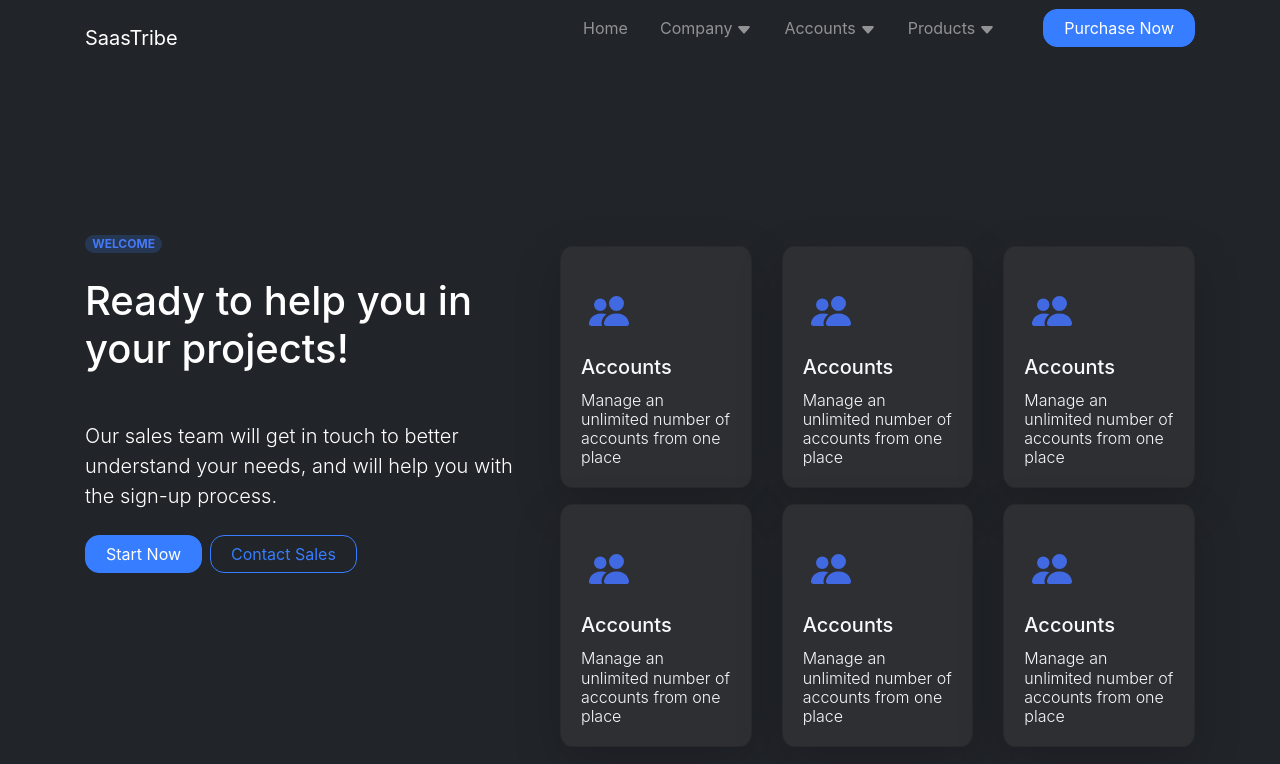
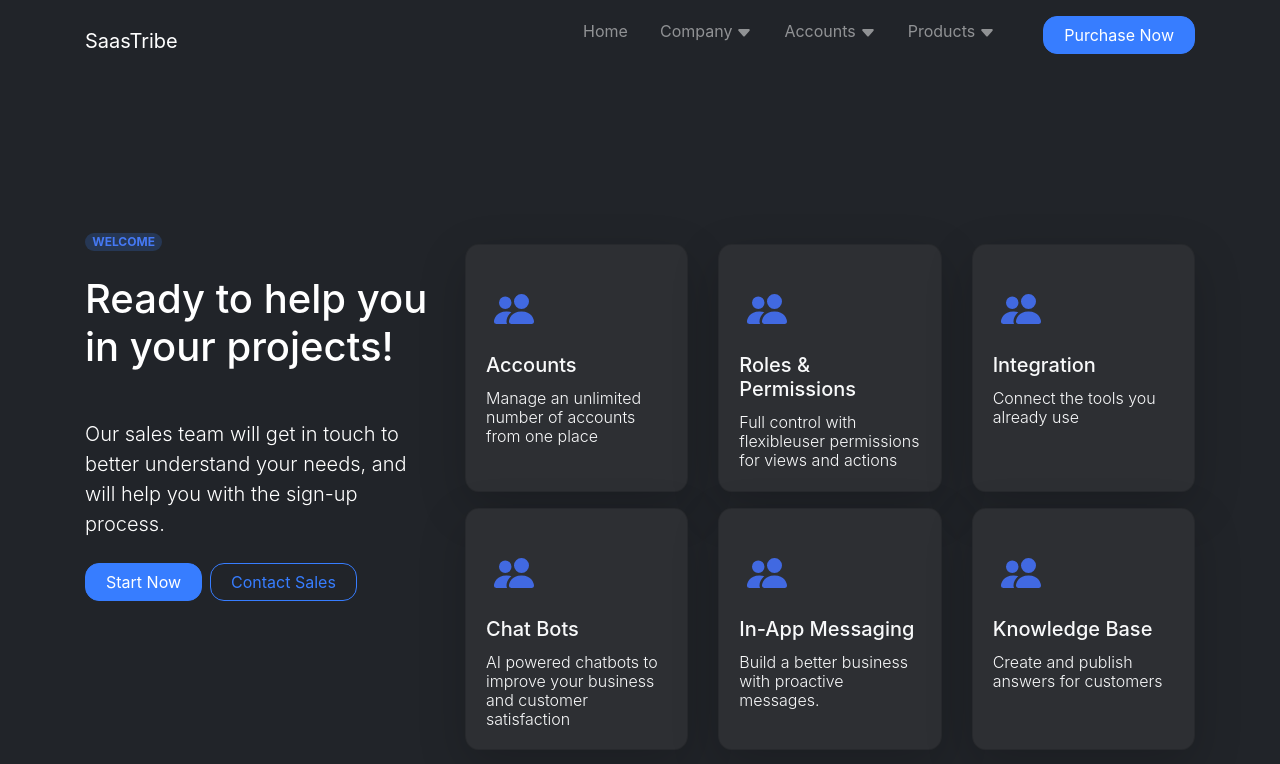
Before and after one commit to UserSina/react-saastribe-challenge, a React (Create React App) app: page / in a window 1280 px wide. Shown: the top 764 px of the page. Built offline with nearby package versions, Linux system fonts and the light colour scheme.

Commit message:
Finish api request & subscription cancel

```diff
--- a/package.json
+++ b/package.json
@@ -6,11 +6,13 @@
     "@testing-library/jest-dom": "^5.14.1",
     "@testing-library/react": "^11.2.7",
     "@testing-library/user-event": "^12.8.3",
+    "axios": "^0.21.1",
     "bootstrap": "^4.6.0",
     "react": "^17.0.2",
     "react-bootstrap": "^1.6.1",
     "react-bootstrap-icons": "^1.5.0",
     "react-dom": "^17.0.2",
+    "react-router-dom": "^5.2.0",
     "react-scripts": "4.0.3",
     "web-vitals": "^1.1.2"
   },
--- a/src/App.js
+++ b/src/App.js
@@ -1,13 +1,20 @@
+import { BrowserRouter as Router, Switch, Route } from 'react-router-dom';
 import './App.css';
+
 import AppNavbar from './layout/AppNavbar';
+
 import Home from './pages/Home';
+import Comments from './pages/Comments';
 
 function App() {
   return (
-    <div>
+    <Router>
       <AppNavbar />
-      <Home />
-    </div>
+      <Switch>
+        <Route exact path="/" component={Home} />
+        <Route exact path="/comments" component={Comments} />
+      </Switch>
+    </Router>
   );
 }
 
--- /dev/null
+++ b/src/api/CommentsAPI.js
@@ -0,0 +1,5 @@
+import { API } from './index';
+
+export const getComments = async (cancelToken) => {
+  return await API.get('/comments?_limit=5', { cancelToken: cancelToken });
+};
--- /dev/null
+++ b/src/api/index.js
@@ -0,0 +1,6 @@
+import axios from 'axios';
+
+export const baseURL = 'https://jsonplaceholder.typicode.com';
+export const API = axios.create({
+  baseURL,
+});
--- a/src/components/ServiceItem.js
+++ b/src/components/ServiceItem.js
@@ -1,15 +1,13 @@
 import { PeopleFill } from 'react-bootstrap-icons';
 
-export default function ServiceItem() {
+export default function ServiceItem({ name, description }) {
   return (
-    <article className="col-md-4 mt-3">
-      <div className="card bg-darker text-light card-radius shadow-lg">
-        <div className="card-body">
+    <article className="col-md-4 mt-3 d-flex">
+      <div className="card bg-darker text-light card-radius shadow-lg flex-fill">
+        <div className="card-body flex-fill">
           <PeopleFill className="my-4 ml-2" color="royalblue" size={40} />
-          <h5 className="card-title">Accounts</h5>
-          <p className="card-text font-weight-light h6">
-            Manage an unlimited number of accounts from one place
-          </p>
+          <h5 className="card-title">{name}</h5>
+          <p className="card-text font-weight-light h6">{description}</p>
         </div>
       </div>
     </article>
--- /dev/null
+++ b/src/constants/kStyles.js
@@ -0,0 +1,4 @@
+export const kWrapperStyle = {
+  marginTop: 'calc(25vh - 54px)',
+  marginBottom: '10vh',
+};
--- a/src/layout/AppNavbar.js
+++ b/src/layout/AppNavbar.js
@@ -1,5 +1,7 @@
 import { Container, Button, Navbar, Nav, NavDropdown } from 'react-bootstrap';
 import { CaretDownFill } from 'react-bootstrap-icons';
+
+import { Link } from 'react-router-dom';
 
 // import logoShape from '../assets/shapes/rectangle-logo.png';
 
@@ -25,7 +27,9 @@ export default function AppNavbar() {
             }}
           >
             <Nav className="ml-sm-auto mr-4" bg="dark">
-              <Nav.Link className="nav-item mr-3">Home</Nav.Link>
+              <Nav.Link as={Link} to="/" className="nav-item mr-3">
+                Home
+              </Nav.Link>
               <NavDropdown
                 className="mr-3"
                 title={
@@ -50,7 +54,7 @@ export default function AppNavbar() {
                 <CaretDownFill className="ml-1" />
               </Nav.Link>
             </Nav>
-            <Button className="btn-radius">Purchase Now</Button>
+            <Button className="btn-radius mt-2">Purchase Now</Button>
           </Navbar.Collapse>
         </Container>
       </Navbar>
--- /dev/null
+++ b/src/pages/Comments.js
@@ -0,0 +1,93 @@
+import axios from 'axios';
+
+import { useEffect, useState } from 'react';
+import { Container, Table, Spinner, Alert } from 'react-bootstrap';
+import { baseURL } from '../api';
+import { getComments } from '../api/CommentsAPI';
+
+export default function Comments() {
+  const [data, setData] = useState(null);
+  const [loading, setLoading] = useState(true);
+  const [error, setError] = useState(null);
+
+  useEffect(() => {
+    // To cancel api request if route is changed
+    const signal = axios.CancelToken.source();
+
+    setTimeout(() => {
+      getComments(signal.token)
+        .then((res) => {
+          setData(res.data);
+          setLoading(false);
+        })
+        .catch((err) => {
+          if (axios.isCancel(err)) {
+            return;
+          }
+          setError(err.message);
+          setLoading(false);
+        });
+    }, 1000);
+    return () => {
+      signal.cancel();
+    };
+  }, []);
+
+  return (
+    <Container className="mt-4">
+      <header className="text-center">
+        <h2>Comments List </h2>
+        <span className="text-center text-muted h6">
+          Fetched from{' '}
+          <a
+            className="h6"
+            target="_blank"
+            rel="noreferrer"
+            href={`${baseURL}/comments`}
+          >
+            {`${baseURL}/comments`}
+          </a>
+        </span>
+      </header>
+
+      {loading ? (
+        <section>
+          <div
+            className="row flex-column justify-content-center"
+            style={{ minHeight: 300 }}
+          >
+            <Spinner className="align-self-center mb-3" animation="grow" />
+            <span className="text-light align-self-center">
+              Fetching data...
+            </span>
+          </div>
+        </section>
+      ) : error !== null ? (
+        <Alert className="mt-3" variant="danger">
+          {error}
+        </Alert>
+      ) : (
+        <Table striped bordered hover variant="dark" className="mt-3">
+          <thead>
+            <tr>
+              <th scope="col">#</th>
+              <th scope="col">Name</th>
+              <th scope="col">Email</th>
+              <th scope="col">Body</th>
+            </tr>
+          </thead>
+          <tbody>
+            {data.map((comment) => (
+              <tr key={comment.id}>
+                <th>{comment.id}</th>
+                <td>{comment.name}</td>
+                <td>{comment.email}</td>
+                <td>{comment.body}</td>
+              </tr>
+            ))}
+          </tbody>
+        </Table>
+      )}
+    </Container>
+  );
+}
--- a/src/pages/Home.js
+++ b/src/pages/Home.js
@@ -1,16 +1,19 @@
 import { Container, Badge, Button } from 'react-bootstrap';
+import { Link } from 'react-router-dom';
 import ServiceItem from '../components/ServiceItem';
+
+import { kWrapperStyle } from '../constants/kStyles';
 
 export default function Home() {
   return (
-    <Container className="view-center">
+    <Container style={kWrapperStyle}>
       {/* <p>
         Add components while ignoring the shapes as a first step. <br /> Once
         The components are in place, try adding the shape as absolutes with view
         height property or something.
       </p> */}
       <section className="row text-center text-md-left">
-        <div className="col-lg-5 col-12">
+        <div className="col-lg-4 col-12">
           <Badge
             className="mb-4"
             pill
@@ -24,21 +27,41 @@ export default function Home() {
             Our sales team will get in touch to better understand your needs,
             and will help you with the sign-up process.
           </p>
-          <Button variant="primary" className="mr-2 btn-radius">
-            Start Now
-          </Button>
+          <Link to="/comments">
+            <Button variant="primary" className="mr-2 btn-radius">
+              Start Now
+            </Button>
+          </Link>
           <Button variant="outline-primary" className="btn-radius">
             Contact Sales
           </Button>
         </div>
-        <div className="col-lg-7 col-12 d-flex align-items-center">
+        <div className="col-lg-8 col-12 d-flex align-items-center">
           <div className="row">
-            <ServiceItem />
-            <ServiceItem />
-            <ServiceItem />
-            <ServiceItem />
-            <ServiceItem />
-            <ServiceItem />
+            <ServiceItem
+              name="Accounts"
+              description="Manage an unlimited number of accounts from one place"
+            />
+            <ServiceItem
+              name="Roles &amp; Permissions"
+              description="Full control with flexibleuser permissions for views and actions"
+            />
+            <ServiceItem
+              name="Integration"
+              description="Connect the tools you already use"
+            />
+            <ServiceItem
+              name="Chat Bots"
+              description="AI powered chatbots to improve your business and customer satisfaction"
+            />
+            <ServiceItem
+              name="In-App Messaging"
+              description="Build a better business with proactive messages."
+            />
+            <ServiceItem
+              name="Knowledge Base"
+              description="Create and publish answers for customers"
+            />
           </div>
         </div>
       </section>
--- a/src/scss/_global.scss
+++ b/src/scss/_global.scss
@@ -6,7 +6,8 @@
 }
 
 .view-center {
-  padding-top: 12%;
+  padding-top: 10%;
+  padding-bottom: 5%;
 }
 
 .card-radius {
```
Also changed, not shown: src/App.css, 1 other file (tests, documents, lock files or other folders).
